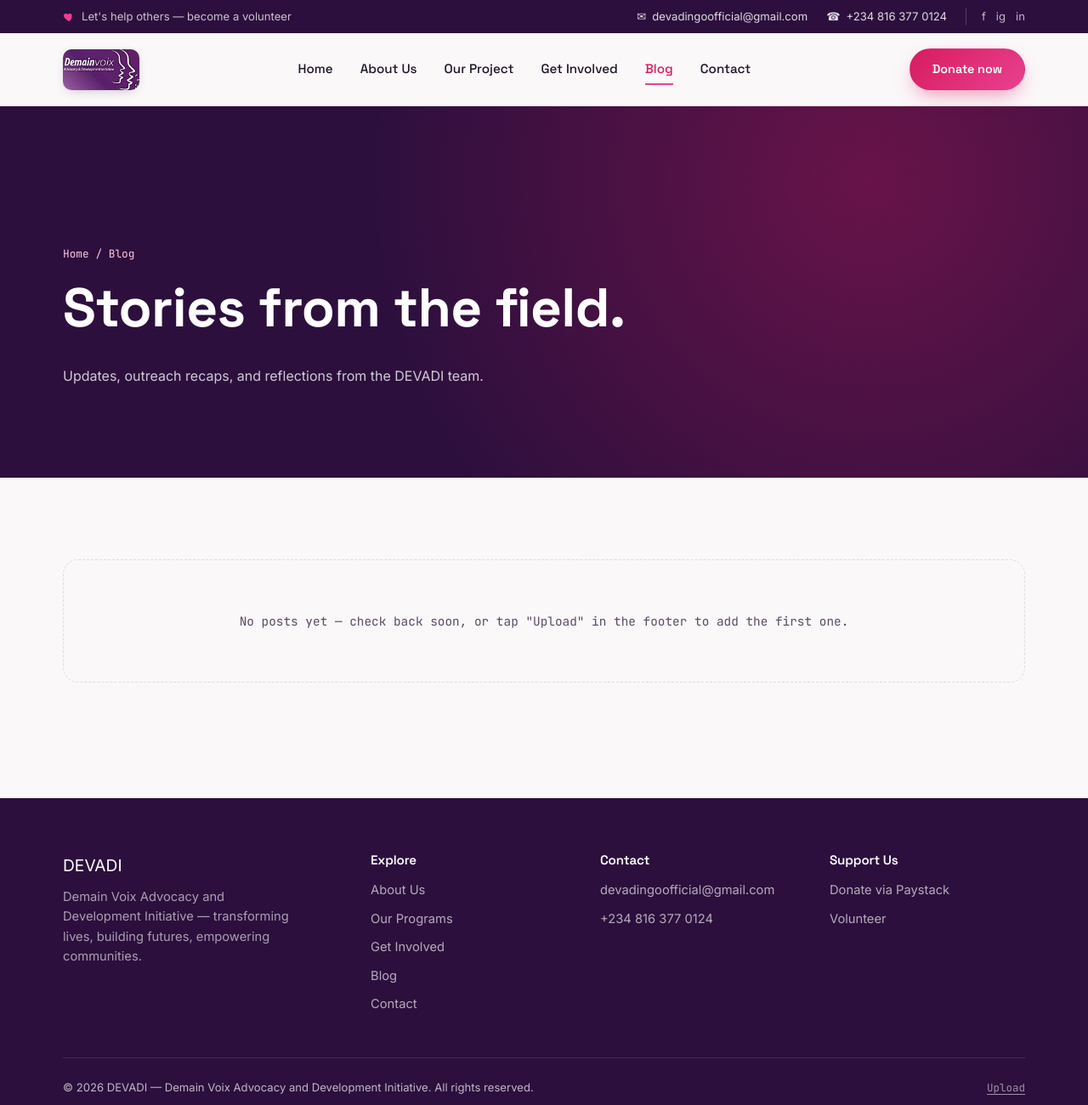
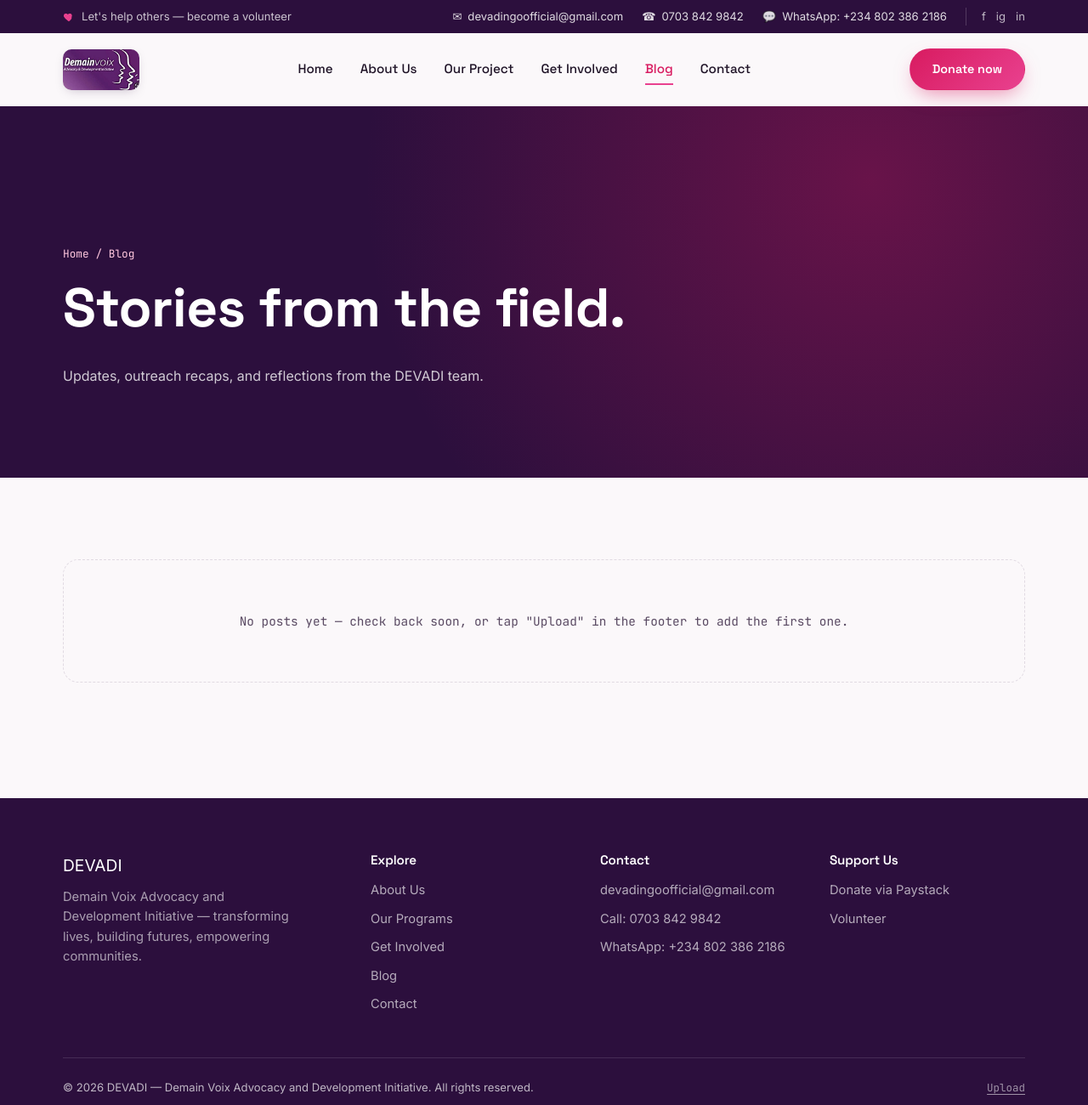
Before and after one commit to Techlord1666/Dev, a plain HTML site: page blog.html in a window 1280 px wide. Shown: the whole page at 85% size. Drawn offline with Linux system fonts and the light colour scheme.

Commit message:
Update contact details in blog.html
Updated contact information including phone numbers and WhatsApp details.

```diff
--- a/blog.html
+++ b/blog.html
@@ -113,7 +113,8 @@
     </div>
     <div class="topbar-right">
       <span class="tb-item">✉ <span class="tb-label">devadingoofficial@gmail.com</span></span>
-      <span class="tb-item">☎ <span class="tb-label">+234 816 377 0124</span></span>
+      <span class="tb-item">☎ <span class="tb-label">0703 842 9842</span></span>
+      <span class="tb-item">💬 <span class="tb-label">WhatsApp: +234 802 386 2186</span></span>
       <span class="tb-social">
         <a href="https://www.facebook.com/share/1LoDChoWBZ/?mibextid=wwXIfr" target="_blank" rel="noopener" aria-label="Facebook">f</a>
         <a href="https://www.instagram.com/demain_voix?igsh=ZjV3MWg3dnJydm5w" target="_blank" rel="noopener" aria-label="Instagram">ig</a>
@@ -177,7 +178,8 @@
       <div>
         <h4>Contact</h4>
         <a href="mailto:devadingoofficial@gmail.com">devadingoofficial@gmail.com</a>
-        <a href="tel:+2348163770124">+234 816 377 0124</a>
+        <a href="tel:+2347038429842">Call: 0703 842 9842</a>
+        <a href="https://wa.me/2348023862186" target="_blank" rel="noopener">WhatsApp: +234 802 386 2186</a>
       </div>
       <div>
         <h4>Support Us</h4>
```
